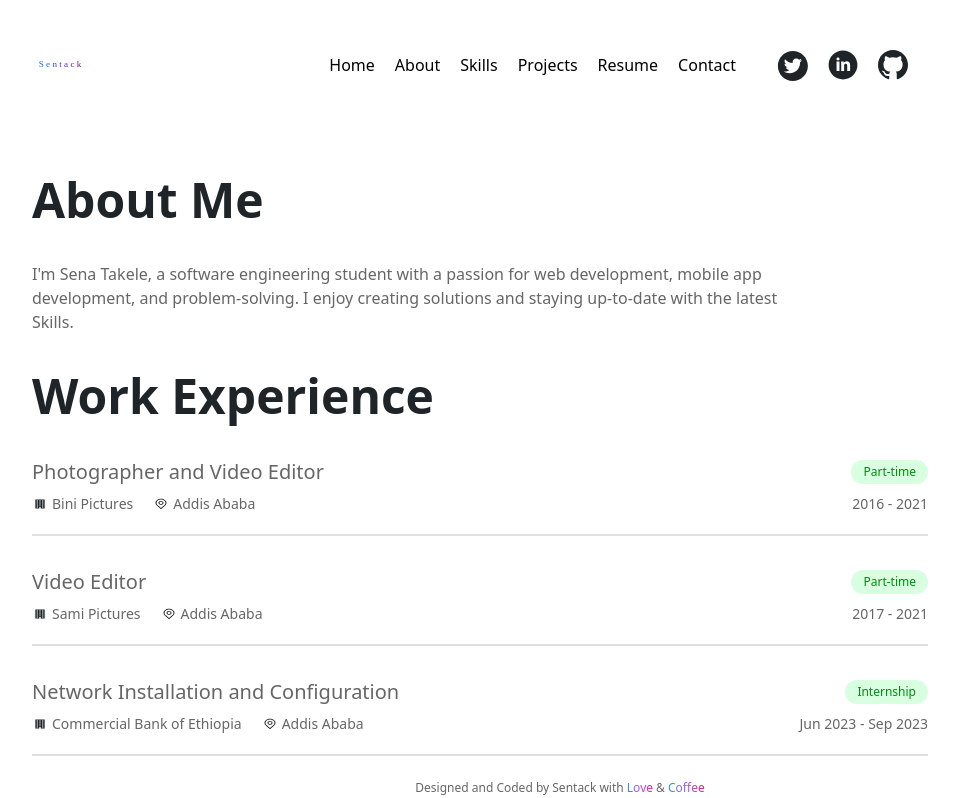
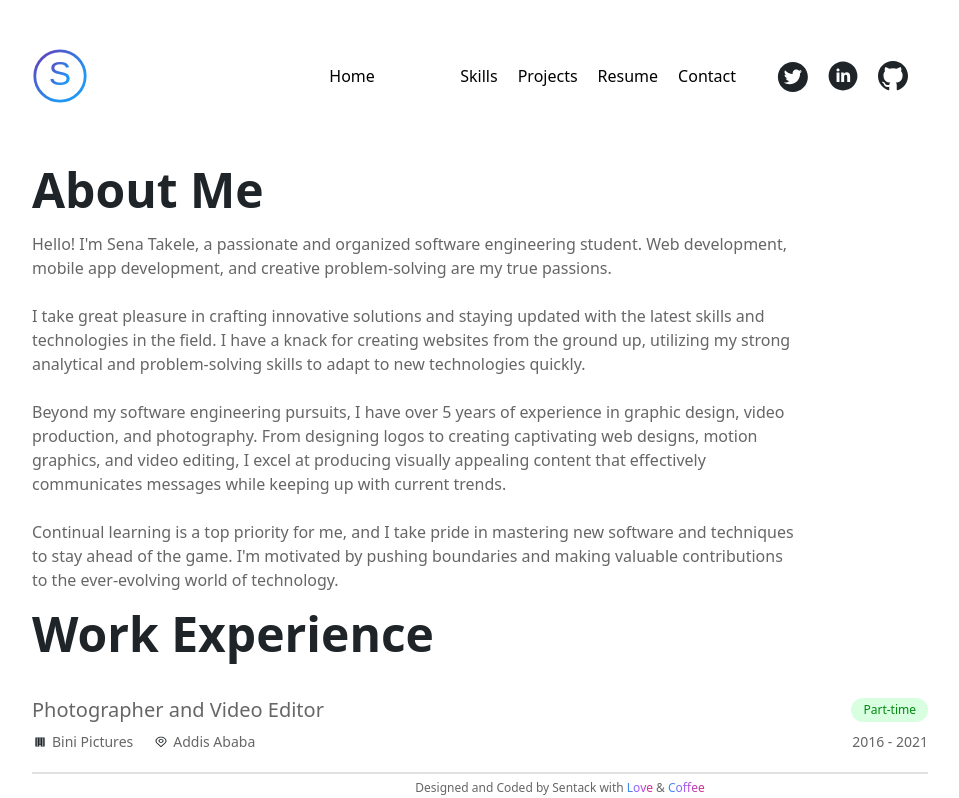
Before and after one commit to sentack/react-portfolio, a React (Create React App) app: page /about in a window 1280 px wide. Shown: the top 798 px of the page, without its empty margins (160-1119 px from the left). Built offline with nearby package versions, Linux system fonts and the light colour scheme.

Commit message:
some css optimizations

```diff
--- a/src/Components/Work.js
+++ b/src/Components/Work.js
@@ -2,7 +2,7 @@ import React from "react";
 
 function Work({ position, company, location, type, duration }) {
   return (
-    <article className="pt-8 border-b-2 border-dark-content pb-5 dark:border-light-content border-opacity-20 dark:border-opacity-20">
+    <article className="pt-8 border-b-2 border-dark-content work-card pb-5 dark:border-light-content border-opacity-20 dark:border-opacity-20">
       <div className="flex justify-between items-center">
         <h1 className="text-content md:text-lg lg:text-xl">{position}</h1>
         <div className="btn bg-greenbg text-green-text text-xs inline-block rounded-3xl px-3 py-1 min-w-fit">
@@ -36,7 +36,6 @@ function Work({ position, company, location, type, duration }) {
               <path d="M8 6.75C7.50555 6.75 7.0222 6.64003 6.61108 6.43401C6.19995 6.22798 5.87952 5.93514 5.6903 5.59253C5.50108 5.24992 5.45157 4.87292 5.54804 4.50921C5.6445 4.14549 5.8826 3.8114 6.23223 3.54918C6.58187 3.28695 7.02732 3.10838 7.51228 3.03603C7.99723 2.96368 8.4999 3.00081 8.95671 3.14273C9.41353 3.28464 9.80397 3.52496 10.0787 3.83331C10.3534 4.14165 10.5 4.50416 10.5 4.875C10.4992 5.3721 10.2356 5.84867 9.76689 6.20017C9.29822 6.55167 8.6628 6.74941 8 6.75ZM8 3.75C7.70333 3.75 7.41332 3.81598 7.16665 3.9396C6.91997 4.06321 6.72771 4.23892 6.61418 4.44448C6.50065 4.65005 6.47095 4.87625 6.52882 5.09448C6.5867 5.31271 6.72956 5.51316 6.93934 5.6705C7.14912 5.82783 7.41639 5.93498 7.70737 5.97838C7.99834 6.02179 8.29994 5.99951 8.57403 5.91437C8.84812 5.82922 9.08238 5.68502 9.24721 5.50002C9.41203 5.31501 9.5 5.09751 9.5 4.875C9.4996 4.57672 9.34144 4.29075 9.06022 4.07983C8.779 3.86892 8.3977 3.7503 8 3.75Z" />
               <path d="M8.00001 11.25L3.78201 7.51912C3.7234 7.4631 3.66539 7.40673 3.60801 7.35C2.8875 6.63817 2.49826 5.76871 2.50001 4.875C2.50001 3.78098 3.07947 2.73177 4.11092 1.95818C5.14237 1.1846 6.54132 0.75 8.00001 0.75C9.4587 0.75 10.8576 1.1846 11.8891 1.95818C12.9205 2.73177 13.5 3.78098 13.5 4.875C13.5018 5.7683 13.1127 6.63737 12.3925 7.34888L12.392 7.35C12.392 7.35 12.242 7.49775 12.2195 7.51763L8.00001 11.25ZM4.40601 6.89813C4.40701 6.89813 4.52301 7.01362 4.54951 7.03837L8.00001 10.0905L11.455 7.03425C11.477 7.01362 11.594 6.89738 11.5945 6.897C12.1831 6.31542 12.5012 5.60514 12.5 4.875C12.5 3.97989 12.0259 3.12145 11.182 2.48851C10.3381 1.85558 9.19348 1.5 8.00001 1.5C6.80653 1.5 5.66194 1.85558 4.81803 2.48851C3.97411 3.12145 3.50001 3.97989 3.50001 4.875C3.49896 5.60559 3.81739 6.31628 4.40651 6.89813H4.40601Z" />
             </svg>
-
             <p className="text-content text-xs md:text-sm font-light pl-1">{location}</p>
           </div>
         </div>
--- a/src/Details.js
+++ b/src/Details.js
@@ -41,8 +41,10 @@ export const personalDetails = {
   name: "Sena Takele",
   tagline: "But, you can call me Sentack :)",
   img: profile,
-  about: `I'm Sena Takele, a software engineering student with a passion for web development, mobile app development, and problem-solving. I enjoy creating solutions and staying up-to-date with the latest Skills.`,
-};
+  about1: `Hello! I'm Sena Takele, a passionate and organized software engineering student. Web development, mobile app development, and creative problem-solving are my true passions.`,
+  about2: `I take great pleasure in crafting innovative solutions and staying updated with the latest skills and technologies in the field. I have a knack for creating websites from the ground up, utilizing my strong analytical and problem-solving skills to adapt to new technologies quickly.`,
+  about3: `Beyond my software engineering pursuits, I have over 5 years of experience in graphic design, video production, and photography. From designing logos to creating captivating web designs, motion graphics, and video editing, I excel at producing visually appealing content that effectively communicates messages while keeping up with current trends.`,
+  about4: `Continual learning is a top priority for me, and I take pride in mastering new software and techniques to stay ahead of the game. I'm motivated by pushing boundaries and making valuable contributions to the ever-evolving world of technology.`};
 
 // Social Media
 export const socialMediaUrl = {
--- a/src/Pages/About.js
+++ b/src/Pages/About.js
@@ -4,12 +4,15 @@ import { personalDetails, workDetails, eduDetails } from "../Details";
 
 function About() {
   return (
-    <main className="container mx-auto max-width pt-10 pb-20 ">
+    <main className="container mx-auto max-width pt-2 pb-20 ">
       <section>
         <h1 className="text-2xl text-dark-heading dark:text-light-heading md:text-4xl xl:text-5xl xl:leading-tight font-bold">
           About Me
         </h1>
-        <p className="text-content py-8 lg:max-w-3xl">{personalDetails.about}</p>
+        <p className="text-content py-3 lg:max-w-3xl">{personalDetails.about1}</p>
+        <p className="text-content py-3 lg:max-w-3xl">{personalDetails.about2}</p>
+        <p className="text-content py-3 lg:max-w-3xl">{personalDetails.about3}</p>
+        <p className="text-content py-3 lg:max-w-3xl">{personalDetails.about4}</p>
       </section>
       <section>
         <h1 className="text-2xl text-dark-heading dark:text-light-heading md:text-4xl xl:text-5xl xl:leading-tight font-bold">
--- a/src/Pages/Home.js
+++ b/src/Pages/Home.js
@@ -79,7 +79,7 @@ function Home() {
         </h2>
       </div>
       <div className="mt-5 md:mt-0">
-        <img ref={myimageref} className="w-1/2 md:ml-auto profile-img"  src={img} alt="SENTACK" />
+        <img ref={myimageref} className="w-1/2 md:ml-auto mx-auto profile-img"  src={img} alt="SENTACK" />
       </div>
     </main>
   );
--- a/src/Pages/Projects.js
+++ b/src/Pages/Projects.js
@@ -4,7 +4,7 @@ import { projectDetails } from "../Details";
 
 function Projects() {
   return (
-    <main className="container mx-auto max-width pt-10 mb-20">
+    <main className="container mx-auto max-width pt-2 mb-20">
 
       <section>
         <h1 className="text-2xl text-dark-heading dark:text-light-heading md:text-4xl xl:text-5xl xl:leading-tight font-bold">
--- a/src/Pages/Skills.js
+++ b/src/Pages/Skills.js
@@ -21,7 +21,7 @@ function Skills() {
     cplus,
   } = techStackDetails;
   return (
-    <main className="container mx-auto max-width pt-10 pb-20 ">
+    <main className="container mx-auto max-width pt-2 pb-20 ">
       <section>
         <h1 className="text-2xl text-dark-heading dark:text-light-heading md:text-4xl xl:text-5xl xl:leading-tight font-bold">
           Tech Stack
@@ -30,7 +30,7 @@ function Skills() {
           Skills I've been working with recently
         </p>
       </section>
-      <section className="grid grid-cols-4 md:grid-cols-5 lg:grid-cols-6 items-center gap-10 pt-6">
+      <section className="grid grid-cols-2 grid-cols-3 md:grid-cols-4 xl:grid-cols-6 items-center gap-10 pt-6">
         <div className="skill-card">
           <img src={html} title="HTML" alt="" />
         </div>
@@ -70,7 +70,7 @@ function Skills() {
           Tools
         </h1>
       </section>
-      <section className="grid grid-cols-4 md:grid-cols-5 lg:grid-cols-6 items-center gap-10 pt-6">
+      <section className="grid grid-cols-3 md:grid-cols-4 xl:grid-cols-6 items-center gap-10 pt-6">
         <div class="skill-card">
           <img src={vscode} title="Visual Studio Code" alt="" />
         </div>
--- a/src/index.css
+++ b/src/index.css
@@ -30,6 +30,9 @@ body::-webkit-scrollbar {
   color: white;
 }
 
+.page-link .active{
+  color: white;
+}
 
 .profile-img{
   border-radius: 50%;
@@ -48,7 +51,7 @@ body::-webkit-scrollbar {
 }
 
 .project-card:hover{
-  scale: 1.1;
+  scale: 1.02;
 }
 
 .alert {
@@ -64,15 +67,16 @@ body::-webkit-scrollbar {
 .skill-card{
   display: flex;
   padding: 10%;
-  height: 100px;
-  width: 100px;
+  height: 13vh;
+  width: 13vh;
   border-width: 1px;
   border-radius: 5%;
-  border-color: rgb(160, 159, 159);
-  box-shadow: 0 2px 4px rgba(255, 255, 255, 0.3);
+  border-color: rgba(119, 119, 212, 0.048);
+  box-shadow: -1px 1px 1px rgba(119, 119, 212, 0.137);
   align-items: center;
   justify-content: center;
   transition: .5s;
+  margin-right: 500px;
 }
 
 .skill-card img{
@@ -82,5 +86,14 @@ body::-webkit-scrollbar {
 }
 
 .skill-card:hover{
-  scale: 1.1;
+  box-shadow: -5px 5px 5px rgba(119, 119, 212, 0.137);
 }
+
+.work-card{
+  transition: .5s;
+}
+
+.work-card:hover{
+  scale: 1.02;
+  box-shadow: 0 1px .5px 0 whitesmoke;
+}
```
Also changed, not shown: src/assets/logo.svg. Lines whose indentation alone changed are shown as unchanged.
